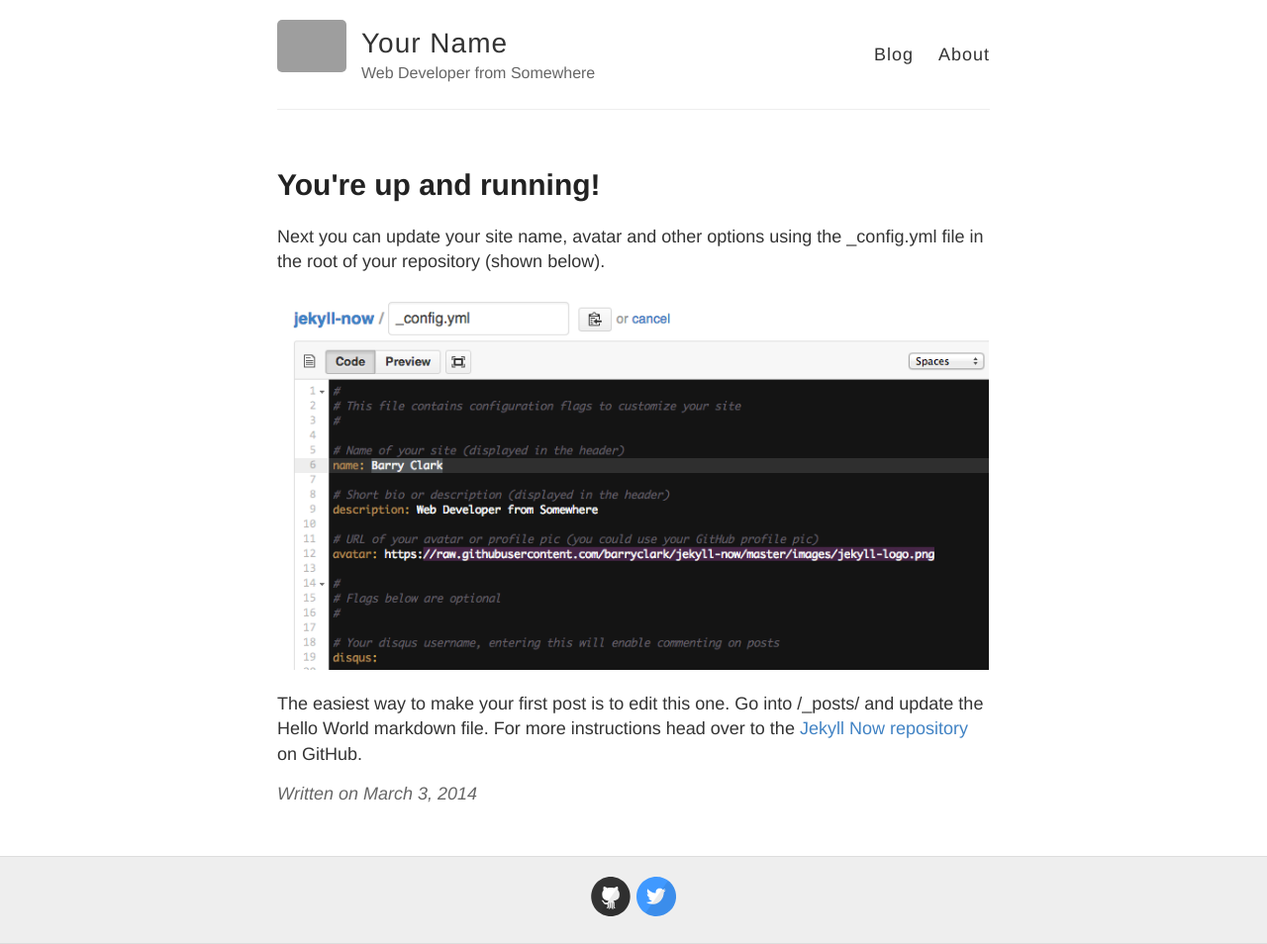
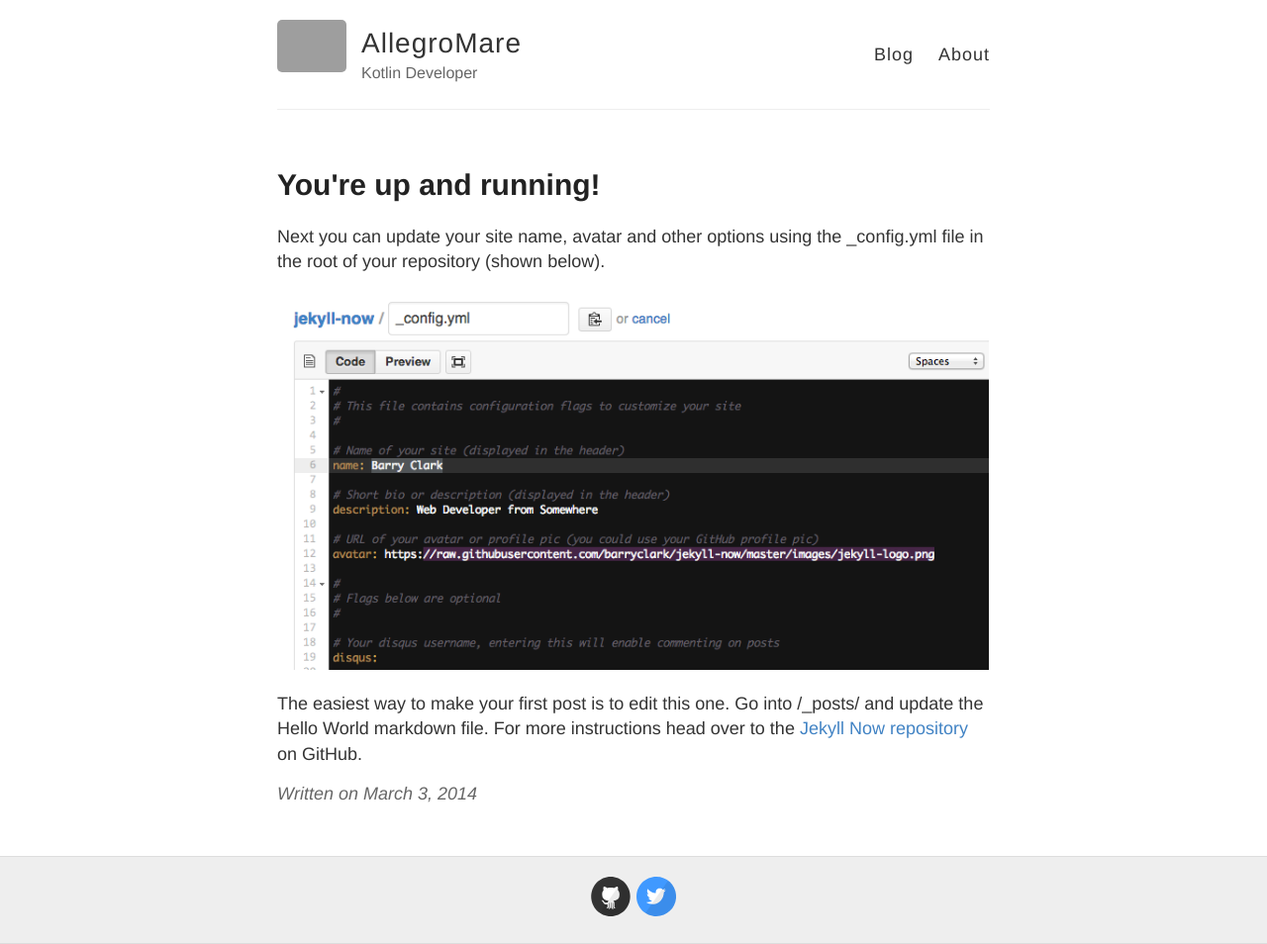
Before and after one commit to Allegromare/allegromare.github.io, a Jekyll site: the page built from _posts/2014-3-3-Hello-World.md, in a window 1280 px wide. Shown: the whole page at 99% size. Built offline with Jekyll 4.4.1, drawn with Linux system fonts in a browser that asks for light colours; grey boxes are pictures that could not be loaded.

Commit message:
Update _config.yml

```diff
--- a/_config.yml
+++ b/_config.yml
@@ -3,10 +3,10 @@
 #
 
 # Name of your site (displayed in the header)
-name: Your Name
+name: AllegroMare
 
 # Short bio or description (displayed in the header)
-description: Web Developer from Somewhere
+description: Kotlin Developer
 
 # URL of your avatar or profile pic (you could use your GitHub profile pic)
 avatar: https://raw.githubusercontent.com/barryclark/jekyll-now/master/images/jekyll-logo.png
@@ -21,7 +21,7 @@ footer-links:
   email:
   facebook:
   flickr:
-  github: barryclark/jekyll-now
+  github: allegromare
   instagram:
   linkedin:
   pinterest:
```
